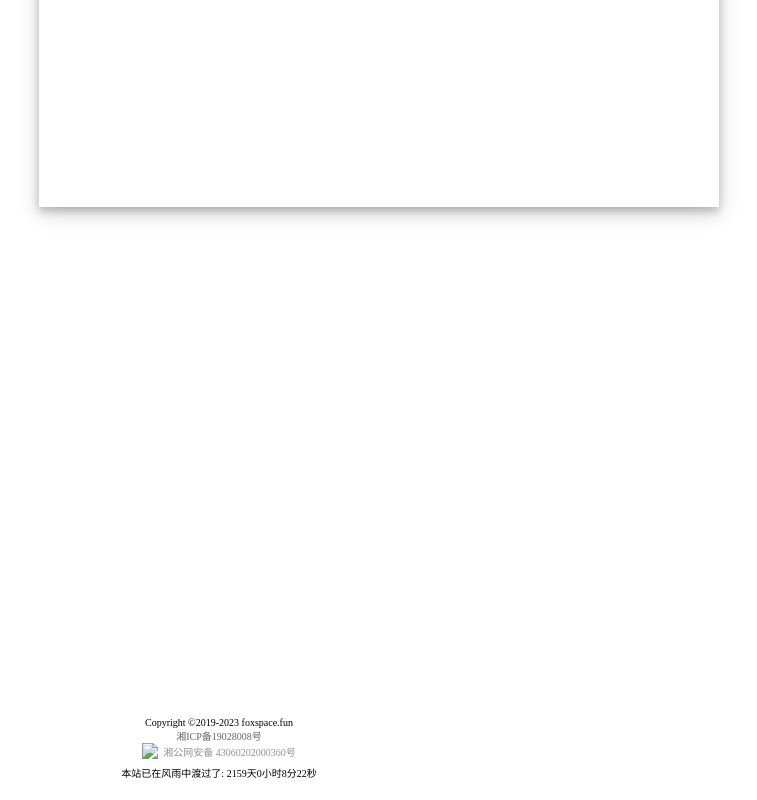
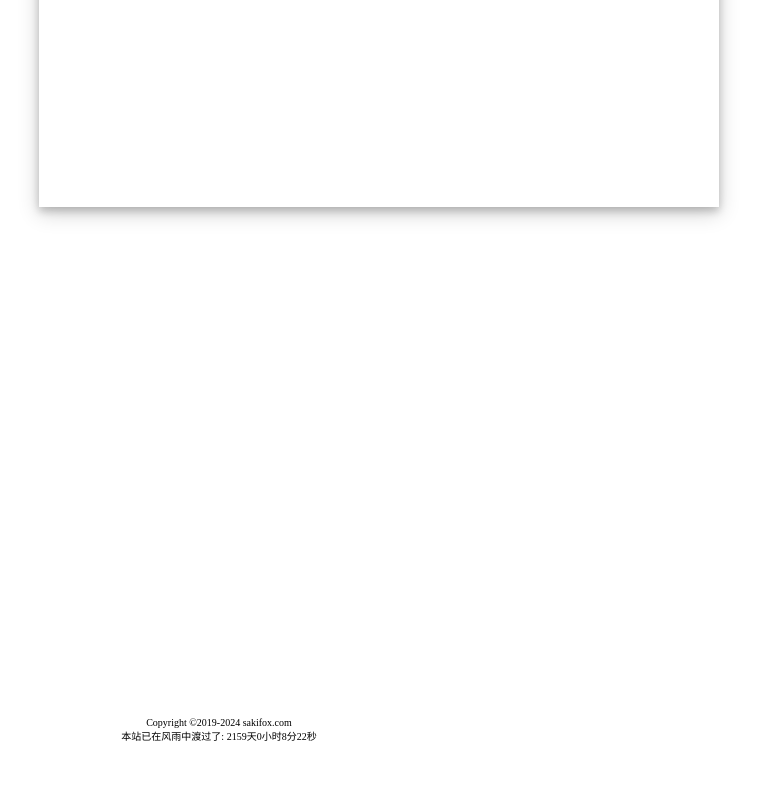
Before and after one commit to SingleBiu/myblog, a plain HTML site: page views/index.html in a window 1280 px wide. Shown: the part 1984-2784 px from the top of the page, without its empty margins (421-1178 px from the left). After the commit the page ends 2747 px from the top, so only its background shows below. Drawn offline with Linux system fonts and the light colour scheme.

Commit message:
update certification

```diff
--- a/views/index.html
+++ b/views/index.html
@@ -1,3 +1,10 @@
+<!--
+ * @Author: SingleBiu
+ * @Date: 2022-12-19 14:12:33
+ * @LastEditors: SingleBiu
+ * @LastEditTime: 2024-10-09 07:33:03
+ * @Description: file content
+-->
 <!DOCTYPE html>
 <html lang="zh-CN">
 <head>
@@ -16,7 +23,7 @@
 
     <div class="navbar">
         <a href="/">首页</a>
-<!--        <a href="#">链接</a>-->
+       <a href="https://bilibili.com">Bilibili</a>
 <!--        <a href="#">链接</a>-->
 <!--        <a href="#" class="right">链接</a>-->
     </div>
@@ -53,11 +60,7 @@
 
 
     <div id="footer" style="width: 300px;margin:0 auto; padding:20px 0;">
-        <div >Copyright ©2019-2023 foxspace.fun</div>
-        <div align="center"><a href="http://beian.miit.gov.cn/"; target=_blank>湘ICP备19028008号</a></div>
-        <a target="_blank" href="http://www.beian.gov.cn/portal/registerSystemInfo?recordcode=43060202000360" style="display:inline-block;text-decoration:none;height:20px;line-height:20px;">
-            <img src="static/img/icon.png" style="float:left;"/>
-            <p style="float:left;height:20px;line-height:20px;margin: 0px 0px 0px 5px; color:#939393;">湘公网安备 43060202000360号</p></a>
+        <div >Copyright ©2019-2024 sakifox.com</div>
             <p>
                 <span id="runtime_span"></span>
                 <script type="text/javascript">function show_runtime(){window.setTimeout("show_runtime()",1000);X=new
```
Also changed, not shown: 12 other files.
